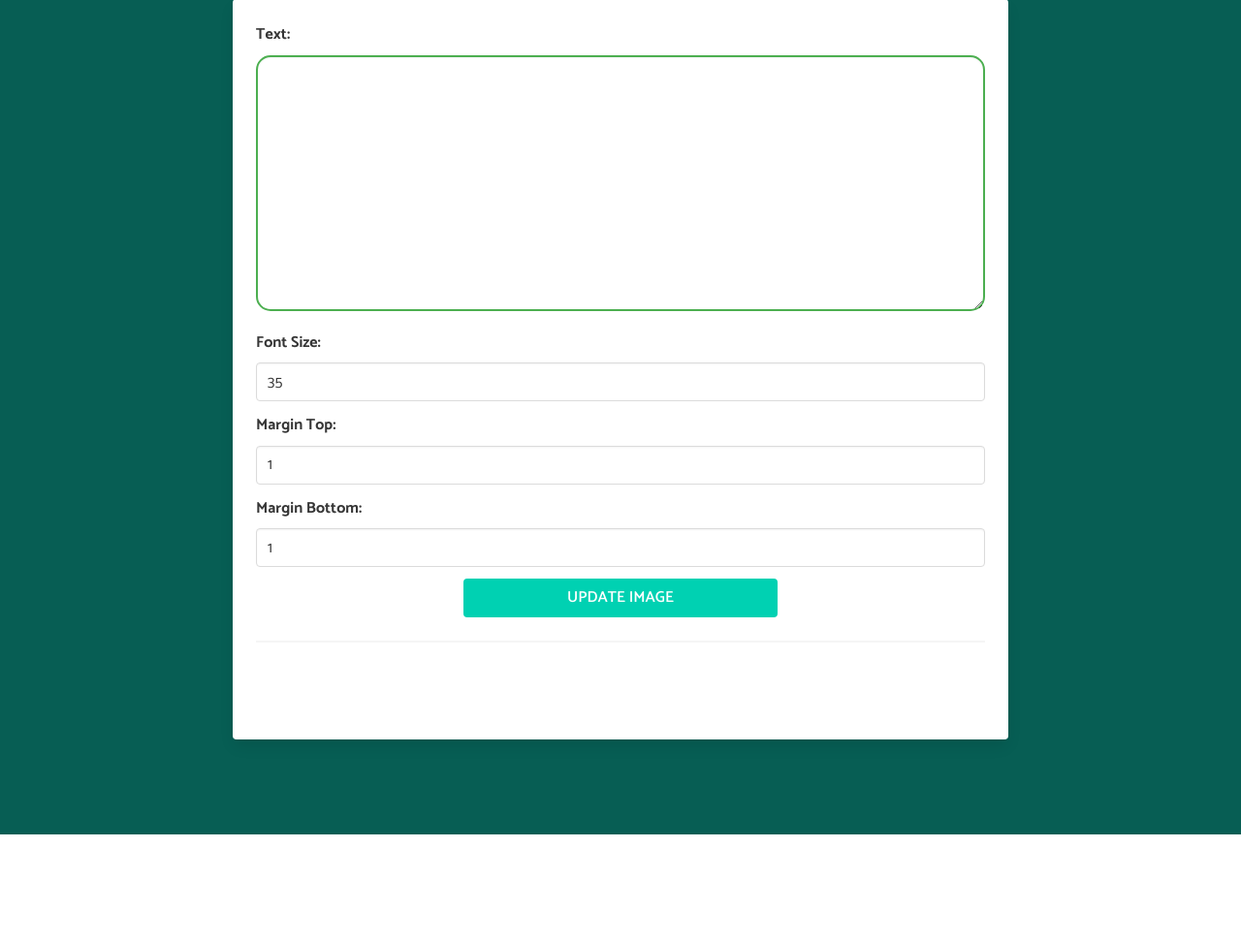
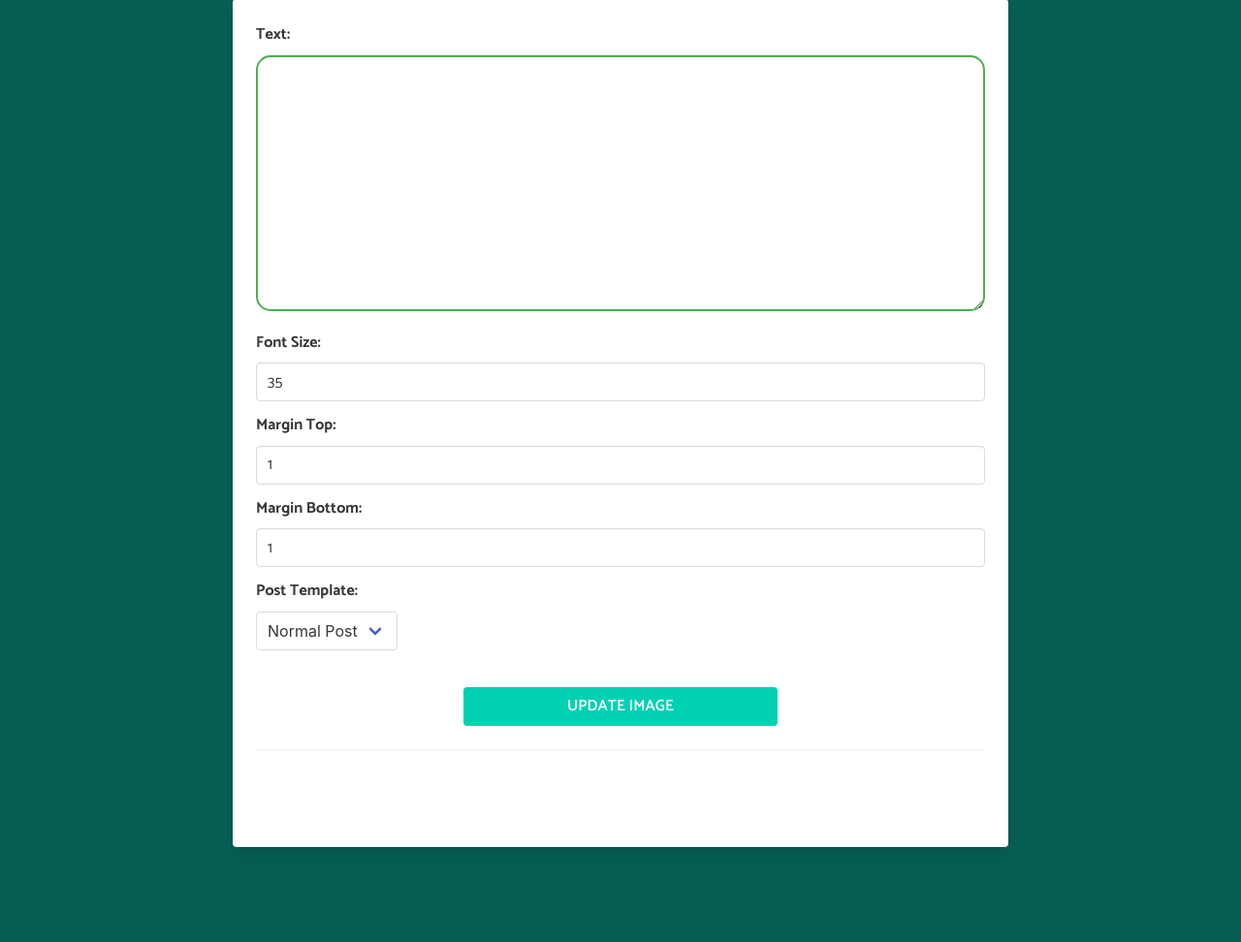
Before and after one commit to mskian/kavithai-and-quotes, a PHP site: page /canva/index.php in a window 1280 px wide. Shown: the part 59-1031 px from the top of the page at 97% size. Before the commit the page ends 920 px from the top, so only its background shows below. Run offline with PHP 8.4, Linux system fonts and the light colour scheme.

Commit message:
canva: add post template option

```diff
--- a/canva/index.php
+++ b/canva/index.php
@@ -24,6 +24,21 @@ function generateUniqueFilename(string $prefix = 'kavithai-'): string {
 }
 
 $filename = generateUniqueFilename();
+
+$imageOptions = [
+    'normal' => [
+        'background' => '/canva/background.png',
+        'alt' => 'Tamil SMS kavithai'
+    ],
+    'love' => [
+        'background' => '/canva/love.png',
+        'alt' => 'Tamil SMS Kadhal'
+    ],
+    'tamilsms' => [
+        'background' => '/canva/tamilsms.png',
+        'alt' => 'Tamil SMS'
+    ]
+];
 
 ?>
 
@@ -223,6 +238,19 @@ $filename = generateUniqueFilename();
             </div>
         </div>
         <div class="field">
+        <label class="label" for="post-type">Post Template:</label>
+        <div class="control">
+        <div class="select">
+            <select id="post-type" name="post-type">
+                <option value="normal">Normal Post</option>
+                <option value="love">Love Post</option>
+                <option value="tamilsms">Tamil SMS</option>
+            </select>
+           </div>
+         </div>
+       </div>
+       <br>
+        <div class="field">
             <div class="control">
                 <div class="buttons is-centered">
                 <button class="button is-primary" type="submit">Update image</button>
@@ -265,11 +293,21 @@ $filename = generateUniqueFilename();
 <script>
 function updateQuote(event) {
     event.preventDefault();
-        var quote = document.getElementById('quote').value;
-        var fontSize = document.getElementById('font-size').value;
-        var marginTop = document.getElementById('margin-top').value;
-        var marginBottom = document.getElementById('margin-bottom').value;
-        var quoteText = document.getElementById('quote-text');
+    const postType = document.getElementById('post-type').value;
+    const quote = document.getElementById('quote').value;
+    const fontSize = document.getElementById('font-size').value;
+    const marginTop = document.getElementById('margin-top').value;
+    const marginBottom = document.getElementById('margin-bottom').value;
+    const quoteText = document.getElementById('quote-text');
+
+    let backgroundImage = '<?php echo $imageOptions['normal']['background']; ?>';
+    if (postType === 'love') {
+        backgroundImage = '<?php echo $imageOptions['love']['background']; ?>';
+    } else if (postType === 'tamilsms') {
+        backgroundImage = '<?php echo $imageOptions['tamilsms']['background']; ?>';
+    } else {
+        backgroundImage = '<?php echo $imageOptions['normal']['background']; ?>';
+    }
 
     if (!quote || !fontSize || isNaN(fontSize) || fontSize < 10 || fontSize > 100) {
         showNotification('Please enter a valid quote and font size between 10 and 100.', 'is-danger');
@@ -281,19 +319,21 @@ $filename = generateUniqueFilename();
         return;
     }
 
-        marginTop = marginTop + 'px';
-        marginBottom = marginBottom + 'px';
+    const marginTopPx = marginTop + 'px';
+    const marginBottomPx = marginBottom + 'px';
 
     quoteText.innerText = quote;
     quoteText.style.fontSize = fontSize + 'px';
-        quoteText.style.setProperty('--margin-top', marginTop);
-        quoteText.style.setProperty('--margin-bottom', marginBottom);
+    quoteText.style.setProperty('--margin-top', marginTopPx);
+    quoteText.style.setProperty('--margin-bottom', marginBottomPx);
 
     localStorage.setItem('quote', quote);
     localStorage.setItem('fontSize', fontSize);
-        localStorage.setItem('marginTop', marginTop);
-        localStorage.setItem('marginBottom', marginBottom);
+    localStorage.setItem('marginTop', marginTopPx);
+    localStorage.setItem('marginBottom', marginBottomPx);
+    localStorage.setItem('image', postType);
 
+    document.querySelector('.quotes-box').style.backgroundImage = 'url(' + backgroundImage + ')';
     const download = document.getElementById('download-image');
     download.style.display = 'block';
 
@@ -305,33 +345,38 @@ $filename = generateUniqueFilename();
 document.getElementById('font-size').addEventListener('input', saveToLocalStorage);
 document.getElementById('margin-top').addEventListener('input', saveToLocalStorage);
 document.getElementById('margin-bottom').addEventListener('input', saveToLocalStorage);
+document.getElementById('post-type').addEventListener('input', saveToLocalStorage);
 
 function saveToLocalStorage() {
-        var quote = document.getElementById('quote').value;
-        var fontSize = document.getElementById('font-size').value;
-        var marginTop = document.getElementById('margin-top').value;
-        var marginBottom = document.getElementById('margin-bottom').value;
+    const quote = document.getElementById('quote').value;
+    const fontSize = document.getElementById('font-size').value;
+    const marginTop = document.getElementById('margin-top').value;
+    const marginBottom = document.getElementById('margin-bottom').value;
+    const postType = document.getElementById('post-type').value;
 
     localStorage.setItem('quote', quote);
     localStorage.setItem('fontSize', fontSize);
     localStorage.setItem('marginTop', marginTop);
     localStorage.setItem('marginBottom', marginBottom);
+    localStorage.setItem('image', postType);
 }
 
 function restoreFromLocalStorage() {
-        var quote = localStorage.getItem('quote');
-        var fontSize = localStorage.getItem('fontSize');
-        var marginTop = localStorage.getItem('marginTop');
-        var marginBottom = localStorage.getItem('marginBottom');
+    const quote = localStorage.getItem('quote');
+    const fontSize = localStorage.getItem('fontSize');
+    const marginTop = localStorage.getItem('marginTop');
+    const marginBottom = localStorage.getItem('marginBottom');
+    const postType = localStorage.getItem('image');
 
     if (quote) document.getElementById('quote').value = quote;
     if (fontSize) document.getElementById('font-size').value = fontSize;
+    if (postType) document.getElementById('post-type').value = postType;
     if (marginTop) document.getElementById('margin-top').value = parseInt(marginTop, 10);
     if (marginBottom) document.getElementById('margin-bottom').value = parseInt(marginBottom, 10);
 }
 
 function CImage() {
-        var scale = 1080 / document.querySelector('.quotes-box').offsetWidth;
+    const scale = 1080 / document.querySelector('.quotes-box').offsetWidth;
 
     html2canvas(document.getElementById('quote-box'), {
         allowTaint: true,
@@ -339,7 +384,7 @@ $filename = generateUniqueFilename();
         scale: scale,
         logging: false,
     }).then(function(canvas) {
-            var canvasOutput = document.getElementById('canvas-output');
+        const canvasOutput = document.getElementById('canvas-output');
         canvasOutput.src = canvas.toDataURL("image/png", 1);
         canvasOutput.style.display = 'block';
 
@@ -347,7 +392,7 @@ $filename = generateUniqueFilename();
 }
 
 function downloadImage() {
-        var scale = 1080 / document.querySelector('.quotes-box').offsetWidth;
+    const scale = 1080 / document.querySelector('.quotes-box').offsetWidth;
 
     html2canvas(document.getElementById('quote-box'), {
         allowTaint: true,
@@ -355,7 +400,7 @@ $filename = generateUniqueFilename();
         scale: scale,
         logging: false,
     }).then(function(canvas) {
-            var link = document.createElement('a');
+        const link = document.createElement('a');
         link.download = '<?php echo $filename; ?>';
         link.href = canvas.toDataURL("image/png", 1);
         link.click();
@@ -364,8 +409,8 @@ $filename = generateUniqueFilename();
 }
 
 function showNotification(message, type) {
-        var notification = document.getElementById('notification');
-        var notificationMessage = document.getElementById('notification-message');
+    const notification = document.getElementById('notification');
+    const notificationMessage = document.getElementById('notification-message');
 
     notificationMessage.innerText = message;
     notification.className = 'notification ' + type + ' is-light';
@@ -373,12 +418,11 @@ $filename = generateUniqueFilename();
 }
 
 function hideNotification() {
-        var notification = document.getElementById('notification');
+    const notification = document.getElementById('notification');
     notification.style.display = 'none';
 }
 
 document.addEventListener('DOMContentLoaded', restoreFromLocalStorage);
-
 </script>
 
 </body>
```
Also changed, not shown: canva/love.png (added), canva/tamilsms.png (added). Lines whose indentation alone changed are shown as unchanged.
